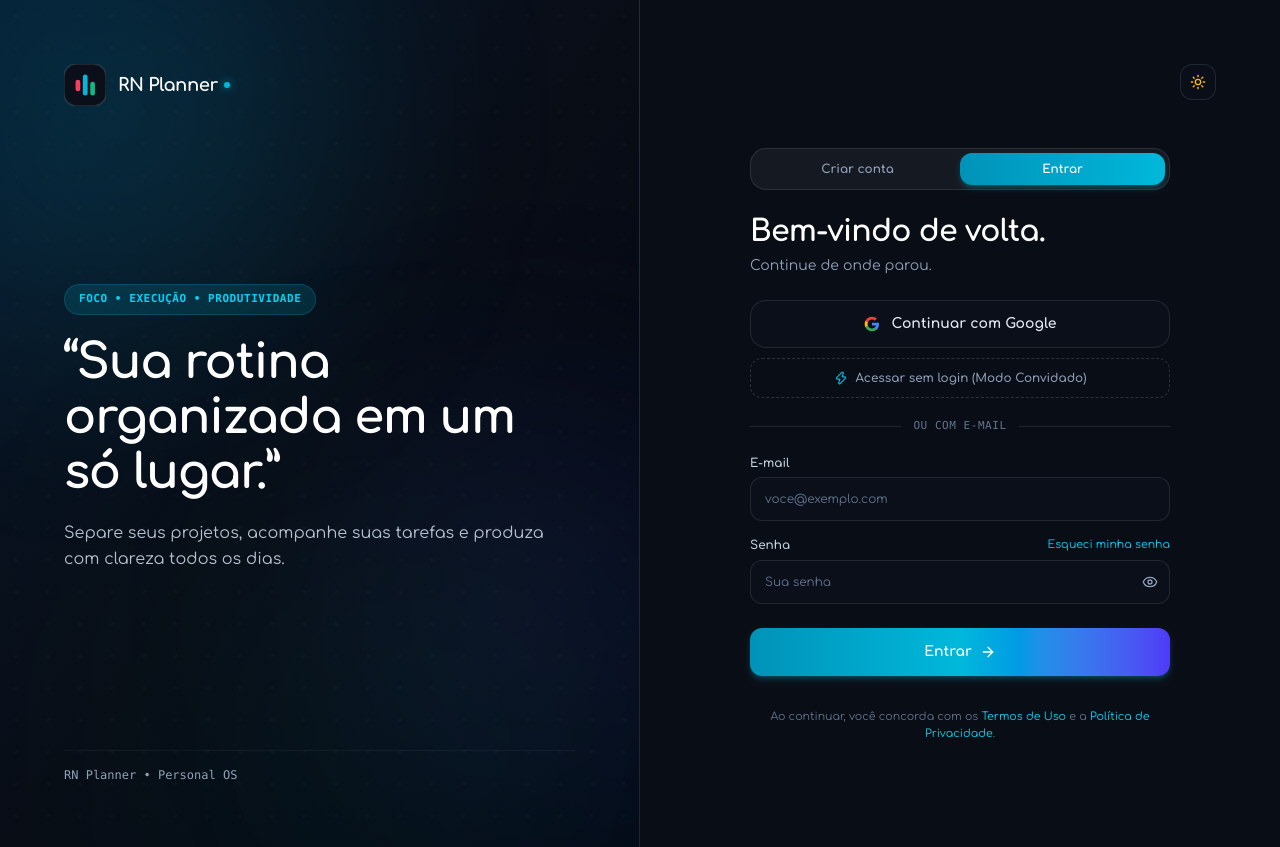
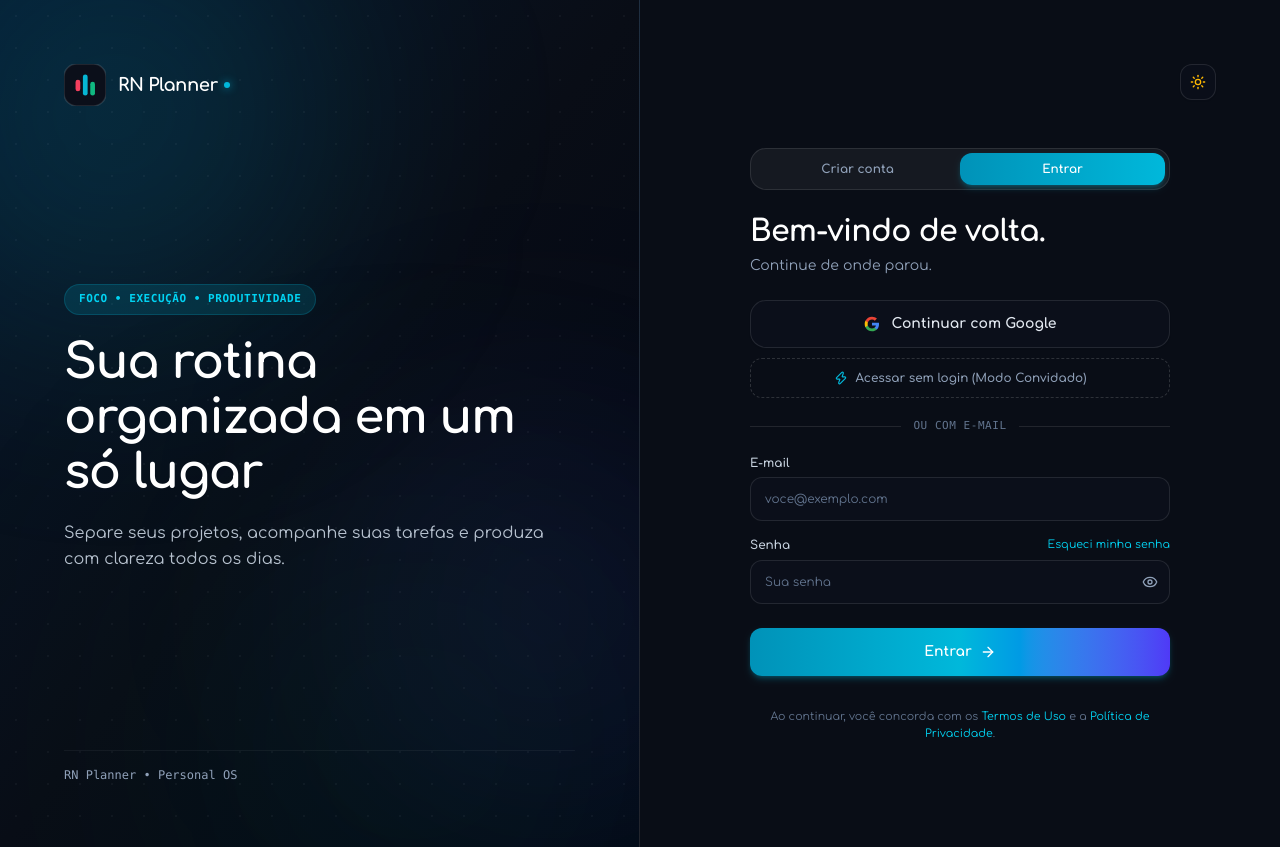
Before and after one commit to Renanbritto/rn-planner, a Next.js app: page / in a window 1280 px wide. Built offline with nearby package versions, Linux system fonts and the light colour scheme; no server answers.

Commit message:
refactor(auth): remove quotes and period from hero statement

```diff
--- a/src/components/auth/login-view.tsx
+++ b/src/components/auth/login-view.tsx
@@ -135,7 +135,7 @@ export function LoginView() {
           </div>
 
           <h1 className="font-comfortaa text-3xl sm:text-4xl lg:text-5xl font-extrabold text-slate-900 dark:text-white leading-[1.15] tracking-tight">
-            &ldquo;Sua rotina organizada em um s&oacute; lugar.&rdquo;
+            Sua rotina organizada em um s&oacute; lugar
           </h1>
 
           <p className="text-sm sm:text-base text-slate-600 dark:text-slate-300/90 font-sans leading-relaxed">
```
